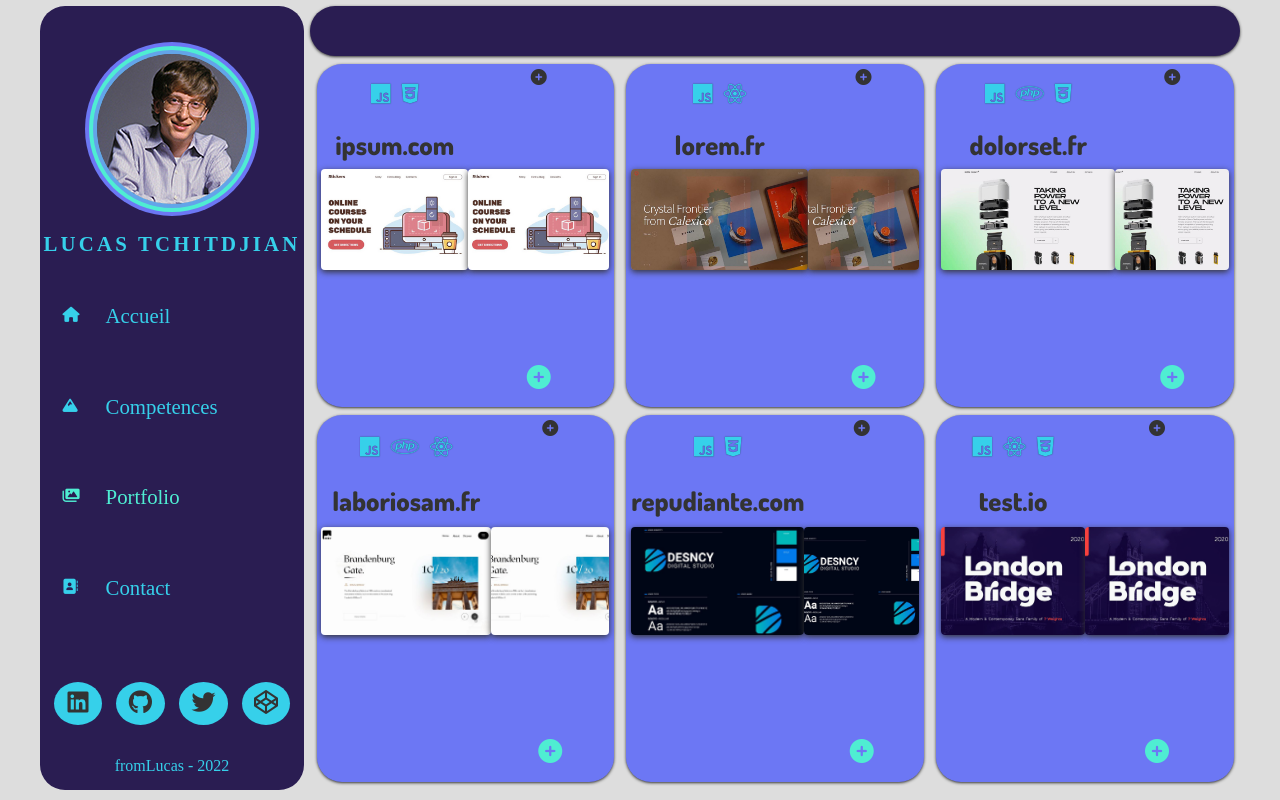
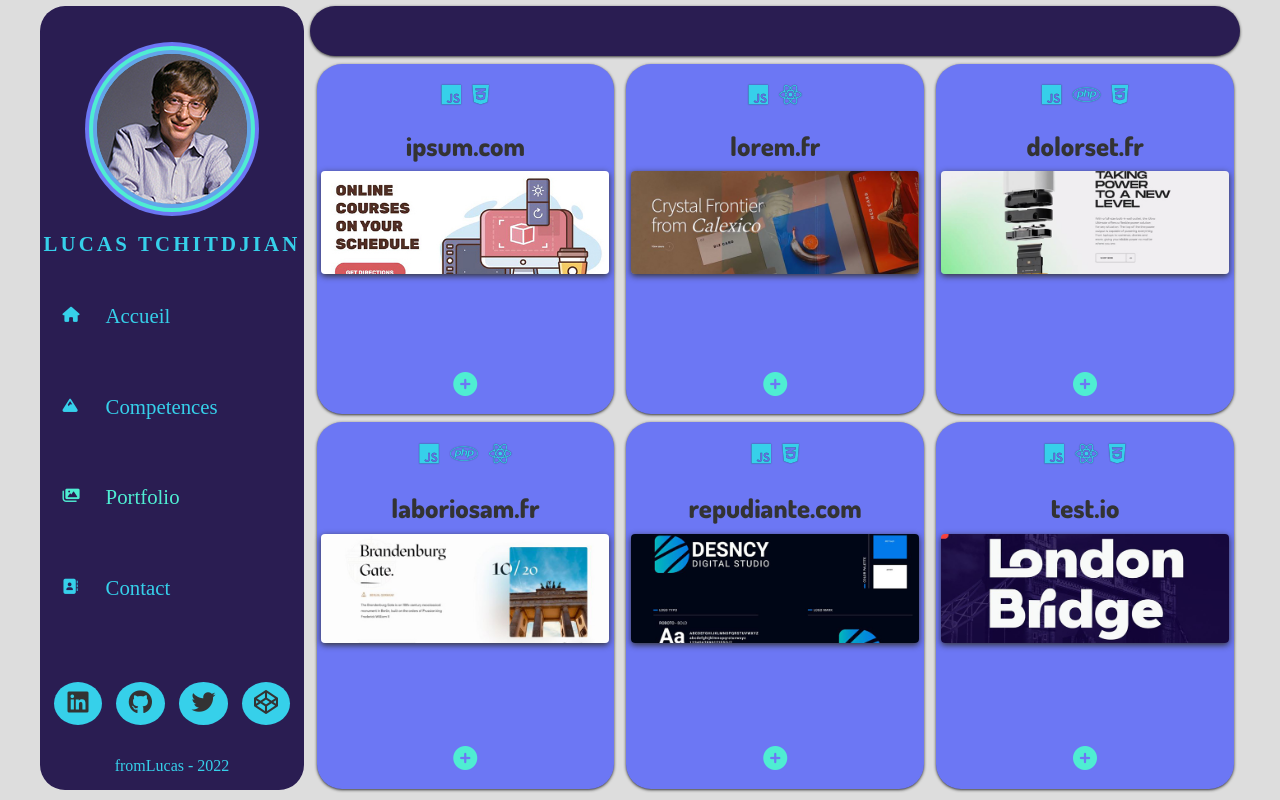
Before and after one commit to LucasTchitdjian/react-cv, a React (Create React App) app: page /portfolio in a window 1280 px wide. Built offline with nearby package versions, Linux system fonts and the light colour scheme; a web font is replaced by a local one.

Commit message:
return to part 1 portfolio

```diff
--- a/src/components/portfolio/Project.js
+++ b/src/components/portfolio/Project.js
@@ -1,15 +1,8 @@
 import React, { Component } from 'react'
 
 export default class Project extends Component {
-  state = {
-    showInfo: false
-  }
 
-  handleInfo = () => {
-    this.setState({
-      showInfo:!this.state.showInfo
-    })
-  }
+
 
   render() {
     let {name, languagesIcons, source, info, picture} = this.props.item;
@@ -23,30 +16,10 @@ export default class Project extends Component {
           )}
         </div>
         <h3>{name}</h3>
-        <img src={picture} alt="" onClick={this.handleInfo} />
-        <span className="infos" onClick={this.handleInfo} />
-          <i className="fas fa-plus-circle"></i>
         <img src={picture} alt="" />
         <span className='infos'>
           <i className='fas fa-plus-circle'></i>
         </span>
-        {
-          this.state.showInfo && (
-            <div className="showInfos">
-              <div className="infosContent">
-                <div className="head">
-                  <h2>{name}</h2>
-                  <div className="sourceCode">
-                    <a href={source} rel="noopener noreferrer"
-                    className="button" target="_blank">Code source</a>
-                  </div>
-                </div>
-                <p className="text">{info}</p>
-                <div className="button return" onClick={this.handleInfo}>Retourner sur la page</div>
-              </div>
-            </div>
-          )
-        }
       </div>
     )
   }
```
